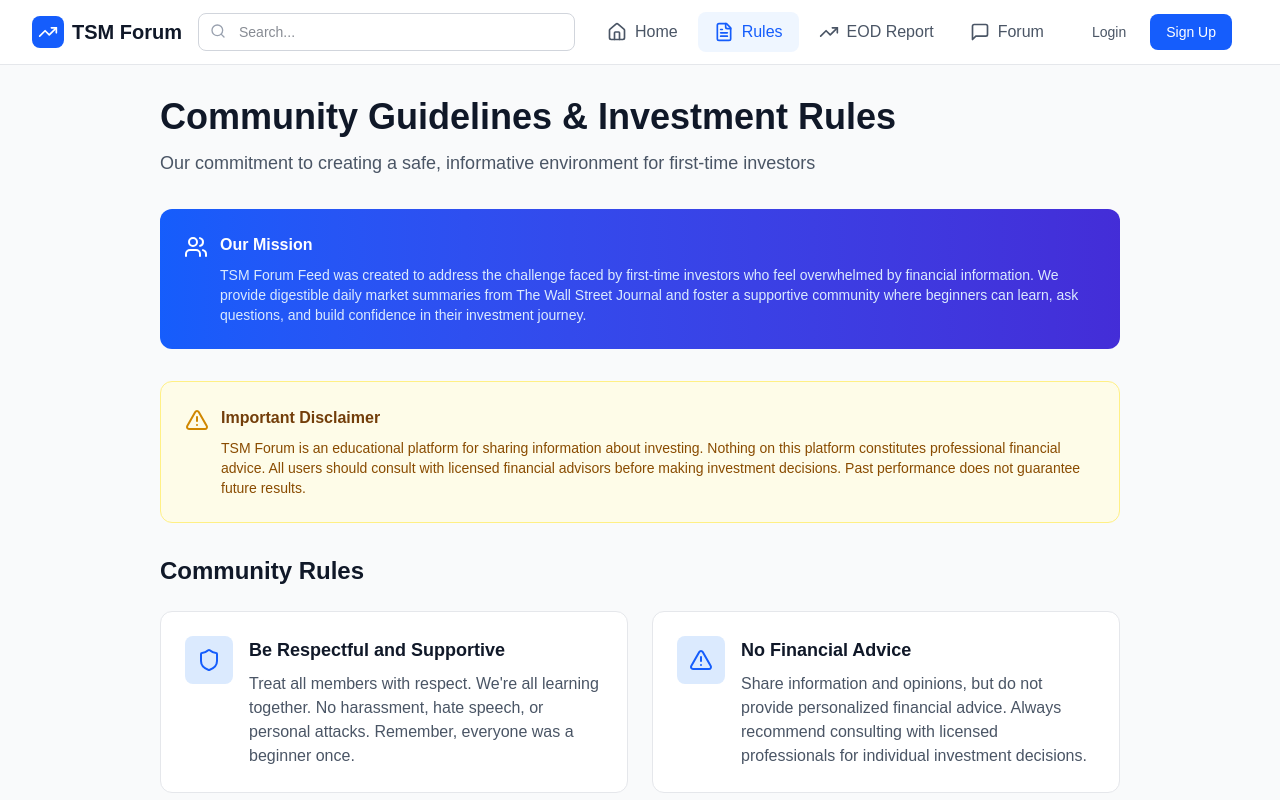
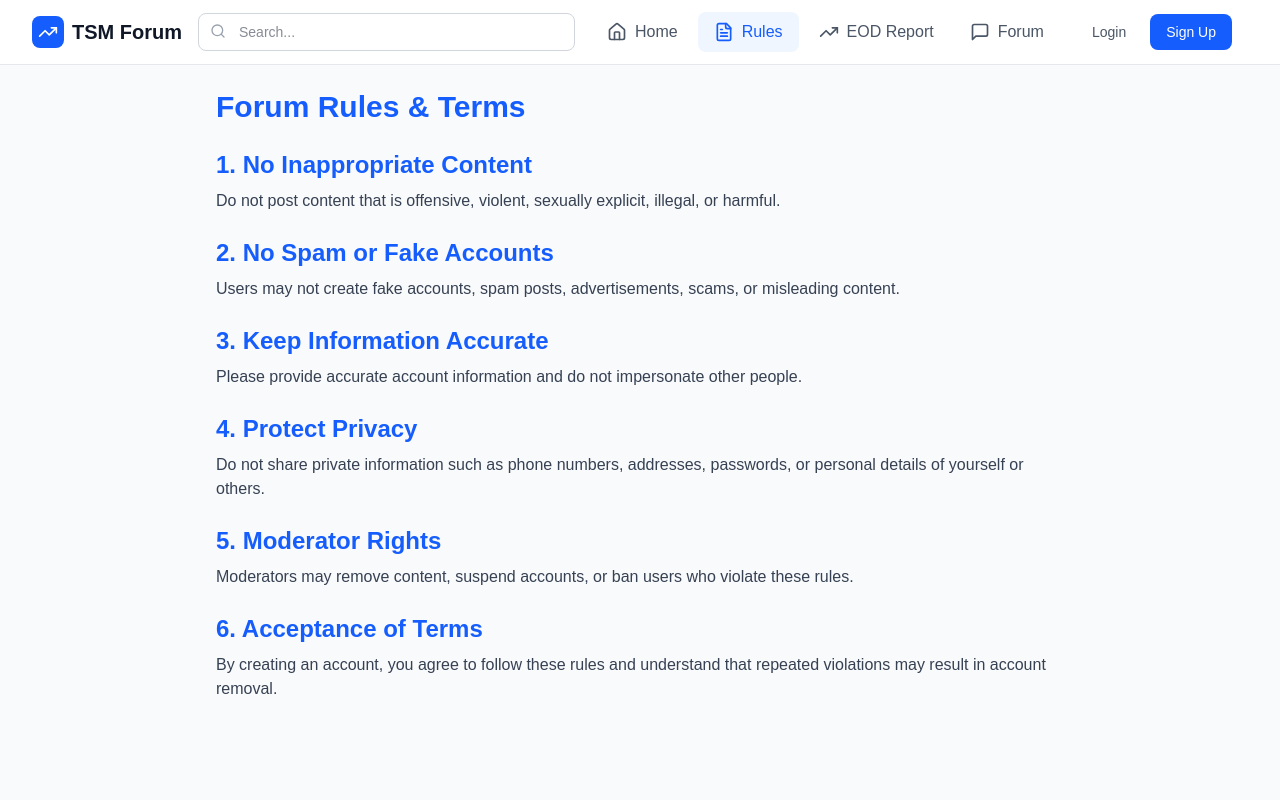
Before and after one commit to JoshGib/TSM_EOD_Forum, a Next.js app in the folder frontend/: page /rules in a window 1280 px wide. Shown: the top 800 px of the page. Built offline with nearby package versions, Linux system fonts and the light colour scheme.

Commit message:
Fix Rules

```diff
--- a/frontend/app/components/Rules.tsx
+++ b/frontend/app/components/Rules.tsx
@@ -1,203 +1,72 @@
-import { Shield, CheckCircle, AlertTriangle, BookOpen, Users, Bot } from 'lucide-react';
+export default function Rules() {
+  return (
+    <div className="max-w-4xl mx-auto p-6">
+      <h1 className="text-3xl font-bold text-blue-600 mb-6">
+        Forum Rules & Terms
+      </h1>
 
-const communityRules = [
-  {
-    id: 1,
-    title: 'Be Respectful and Supportive',
-    description: 'Treat all members with respect. We\'re all learning together. No harassment, hate speech, or personal attacks. Remember, everyone was a beginner once.',
-    icon: Shield,
-  },
-  {
-    id: 2,
-    title: 'No Financial Advice',
-    description: 'Share information and opinions, but do not provide personalized financial advice. Always recommend consulting with licensed professionals for individual investment decisions.',
-    icon: AlertTriangle,
-  },
-  {
-    id: 3,
-    title: 'Cite Your Sources',
-    description: 'When sharing information, provide links to original sources (WSJ, SEC filings, company reports). Help maintain credibility and allow others to verify information.',
-    icon: BookOpen,
-  },
-  {
-    id: 4,
-    title: 'No Spam or Self-Promotion',
-    description: 'Do not spam the forum with promotional content, referral links, or advertisements. Our moderation system actively monitors and removes spam content.',
-    icon: CheckCircle,
-  },
-  {
-    id: 5,
-    title: 'Stay On Topic',
-    description: 'Keep discussions relevant to investing, financial literacy, market analysis, and EOD report discussions. Help maintain focus for first-time investors.',
-    icon: CheckCircle,
-  },
-  {
-    id: 6,
-    title: 'No Market Manipulation',
-    description: 'Do not coordinate pump-and-dump schemes or attempt to manipulate stock prices. This violates both our rules and federal law.',
-    icon: AlertTriangle,
-  },
-];
+      <div className="space-y-6 text-gray-700">
 
-const investingGuidelines = [
-  {
-    title: 'Do Your Own Research (DYOR)',
-    points: [
-      'Never invest based solely on forum discussions',
-      'Verify information from multiple credible sources',
-      'Understand the risks before investing',
-    ],
-  },
-  {
-    title: 'Risk Management',
-    points: [
-      'Only invest what you can afford to lose',
-      'Diversify your portfolio',
-      'Have an emergency fund before investing',
-    ],
-  },
-  {
-    title: 'Information Quality',
-    points: [
-      'Prioritize official sources (SEC filings, company reports)',
-      'Be skeptical of too-good-to-be-true opportunities',
-      'Cross-reference information before making decisions',
-    ],
-  },
-];
+        <section>
+          <h2 className="text-2xl font-semibold text-blue-600 mb-2">
+            1. No Inappropriate Content
+          </h2>
+          <p>
+            Do not post content that is offensive, violent, sexually explicit,
+            illegal, or harmful.
+          </p>
+        </section>
 
-export function Rules() {
-  return (
-    <div className="max-w-5xl mx-auto px-4 sm:px-6 lg:px-8 py-8">
-      {/* Header */}
-      <div className="mb-8">
-        <h1 className="text-3xl sm:text-4xl font-bold text-gray-900 mb-3">
-          Community Guidelines & Investment Rules
-        </h1>
-        <p className="text-lg text-gray-600">
-          Our commitment to creating a safe, informative environment for first-time investors
-        </p>
-      </div>
+        <section>
+          <h2 className="text-2xl font-semibold text-blue-600 mb-2">
+            2. No Spam or Fake Accounts
+          </h2>
+          <p>
+            Users may not create fake accounts, spam posts, advertisements,
+            scams, or misleading content.
+          </p>
+        </section>
 
-      {/* Mission Statement */}
-      <div className="bg-gradient-to-r from-blue-600 to-indigo-700 rounded-xl p-6 mb-8 text-white">
-        <div className="flex items-start space-x-3">
-          <Users className="w-6 h-6 flex-shrink-0 mt-0.5" />
-          <div>
-            <h3 className="font-semibold mb-2">Our Mission</h3>
-            <p className="text-blue-100 text-sm">
-              TSM Forum Feed was created to address the challenge faced by first-time investors who feel overwhelmed by financial information.
-              We provide digestible daily market summaries from The Wall Street Journal and foster a supportive community where beginners
-              can learn, ask questions, and build confidence in their investment journey.
-            </p>
-          </div>
-        </div>
-      </div>
+        <section>
+          <h2 className="text-2xl font-semibold text-blue-600 mb-2">
+            3. Keep Information Accurate
+          </h2>
+          <p>
+            Please provide accurate account information and do not impersonate
+            other people.
+          </p>
+        </section>
 
-      {/* Important Notice */}
-      <div className="bg-yellow-50 border border-yellow-200 rounded-xl p-6 mb-8">
-        <div className="flex items-start space-x-3">
-          <AlertTriangle className="w-6 h-6 text-yellow-600 flex-shrink-0 mt-0.5" />
-          <div>
-            <h3 className="font-semibold text-yellow-900 mb-2">Important Disclaimer</h3>
-            <p className="text-sm text-yellow-800">
-              TSM Forum is an educational platform for sharing information about investing. Nothing on this platform constitutes professional financial advice. All users should consult with licensed financial advisors before making investment decisions. Past performance does not guarantee future results.
-            </p>
-          </div>
-        </div>
-      </div>
+        <section>
+          <h2 className="text-2xl font-semibold text-blue-600 mb-2">
+            4. Protect Privacy
+          </h2>
+          <p>
+            Do not share private information such as phone numbers,
+            addresses, passwords, or personal details of yourself or others.
+          </p>
+        </section>
 
-      {/* Community Rules */}
-      <div className="mb-12">
-        <h2 className="text-2xl font-bold text-gray-900 mb-6">Community Rules</h2>
-        <div className="grid grid-cols-1 md:grid-cols-2 gap-6">
-          {communityRules.map((rule) => {
-            const Icon = rule.icon;
-            return (
-              <div key={rule.id} className="bg-white rounded-xl border border-gray-200 p-6">
-                <div className="flex items-start space-x-4">
-                  <div className="flex-shrink-0">
-                    <div className="w-12 h-12 bg-blue-100 rounded-lg flex items-center justify-center">
-                      <Icon className="w-6 h-6 text-blue-600" />
-                    </div>
-                  </div>
-                  <div className="flex-1">
-                    <h3 className="text-lg font-semibold text-gray-900 mb-2">{rule.title}</h3>
-                    <p className="text-gray-600">{rule.description}</p>
-                  </div>
-                </div>
-              </div>
-            );
-          })}
-        </div>
-      </div>
+        <section>
+          <h2 className="text-2xl font-semibold text-blue-600 mb-2">
+            5. Moderator Rights
+          </h2>
+          <p>
+            Moderators may remove content, suspend accounts, or ban users who
+            violate these rules.
+          </p>
+        </section>
 
-      {/* Investment Guidelines */}
-      <div className="mb-12">
-        <h2 className="text-2xl font-bold text-gray-900 mb-6">Investment Best Practices</h2>
-        <div className="space-y-6">
-          {investingGuidelines.map((guideline, index) => (
-            <div key={index} className="bg-white rounded-xl border border-gray-200 p-6">
-              <h3 className="text-xl font-semibold text-gray-900 mb-4">{guideline.title}</h3>
-              <ul className="space-y-3">
-                {guideline.points.map((point, idx) => (
-                  <li key={idx} className="flex items-start space-x-3">
-                    <CheckCircle className="w-5 h-5 text-green-600 flex-shrink-0 mt-0.5" />
-                    <span className="text-gray-700">{point}</span>
-                  </li>
-                ))}
-              </ul>
-            </div>
-          ))}
-        </div>
-      </div>
+        <section>
+          <h2 className="text-2xl font-semibold text-blue-600 mb-2">
+            6. Acceptance of Terms
+          </h2>
+          <p>
+            By creating an account, you agree to follow these rules and
+            understand that repeated violations may result in account removal.
+          </p>
+        </section>
 
-      {/* Moderation System */}
-      <div className="mb-12">
-        <h2 className="text-2xl font-bold text-gray-900 mb-6">Moderation & Safety</h2>
-        <div className="bg-white rounded-xl border border-gray-200 p-6">
-          <div className="flex items-start space-x-4 mb-4">
-            <div className="w-12 h-12 bg-purple-100 rounded-lg flex items-center justify-center flex-shrink-0">
-              <Bot className="w-6 h-6 text-purple-600" />
-            </div>
-            <div className="flex-1">
-              <h3 className="text-xl font-semibold text-gray-900 mb-2">Automated Content Moderation</h3>
-              <p className="text-gray-700 mb-4">
-                Our platform uses advanced machine learning to automatically detect and filter spam, inappropriate content,
-                and potential rule violations. This helps maintain a high-quality discussion environment for all users.
-              </p>
-            </div>
-          </div>
-          <div className="space-y-3 ml-16">
-            <div className="flex items-start space-x-3">
-              <CheckCircle className="w-5 h-5 text-green-600 flex-shrink-0 mt-0.5" />
-              <span className="text-sm text-gray-700">Real-time spam detection and removal</span>
-            </div>
-            <div className="flex items-start space-x-3">
-              <CheckCircle className="w-5 h-5 text-green-600 flex-shrink-0 mt-0.5" />
-              <span className="text-sm text-gray-700">Role-based access control (Admin and User roles)</span>
-            </div>
-            <div className="flex items-start space-x-3">
-              <CheckCircle className="w-5 h-5 text-green-600 flex-shrink-0 mt-0.5" />
-              <span className="text-sm text-gray-700">Blacklist system for repeat violators</span>
-            </div>
-            <div className="flex items-start space-x-3">
-              <CheckCircle className="w-5 h-5 text-green-600 flex-shrink-0 mt-0.5" />
-              <span className="text-sm text-gray-700">Human moderator review for reported content</span>
-            </div>
-          </div>
-        </div>
-      </div>
-
-      {/* Reporting Issues */}
-      <div className="bg-blue-50 border border-blue-200 rounded-xl p-6">
-        <h2 className="text-xl font-bold text-gray-900 mb-3">Report Violations</h2>
-        <p className="text-gray-700 mb-4">
-          If you see content that violates our community guidelines, please report it immediately. We're committed to maintaining a safe and helpful environment for all users, especially those new to investing.
-        </p>
-        <button className="px-6 py-3 bg-blue-600 text-white rounded-lg hover:bg-blue-700 transition-colors font-medium">
-          Report an Issue
-        </button>
       </div>
     </div>
   );
--- a/frontend/app/rules/page.tsx
+++ b/frontend/app/rules/page.tsx
@@ -1,6 +1,6 @@
 'use client';
 
-import { Rules } from '../components/Rules';
+import Rules from '../components/Rules';
 
 export default function RulesPage() {
   return <Rules />;
```
Also changed, not shown: 1 other file (tests, documents, lock files or other folders).
